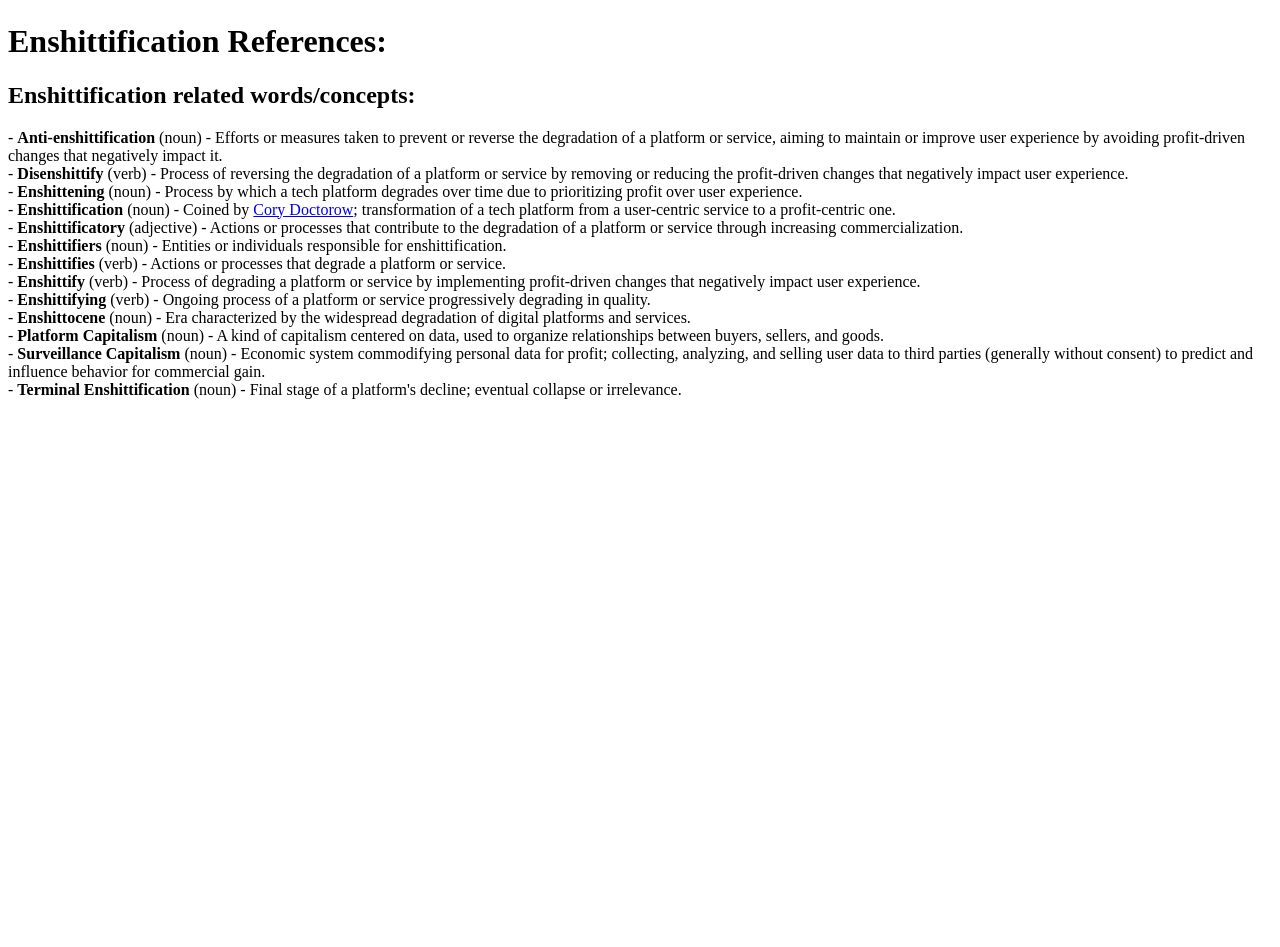
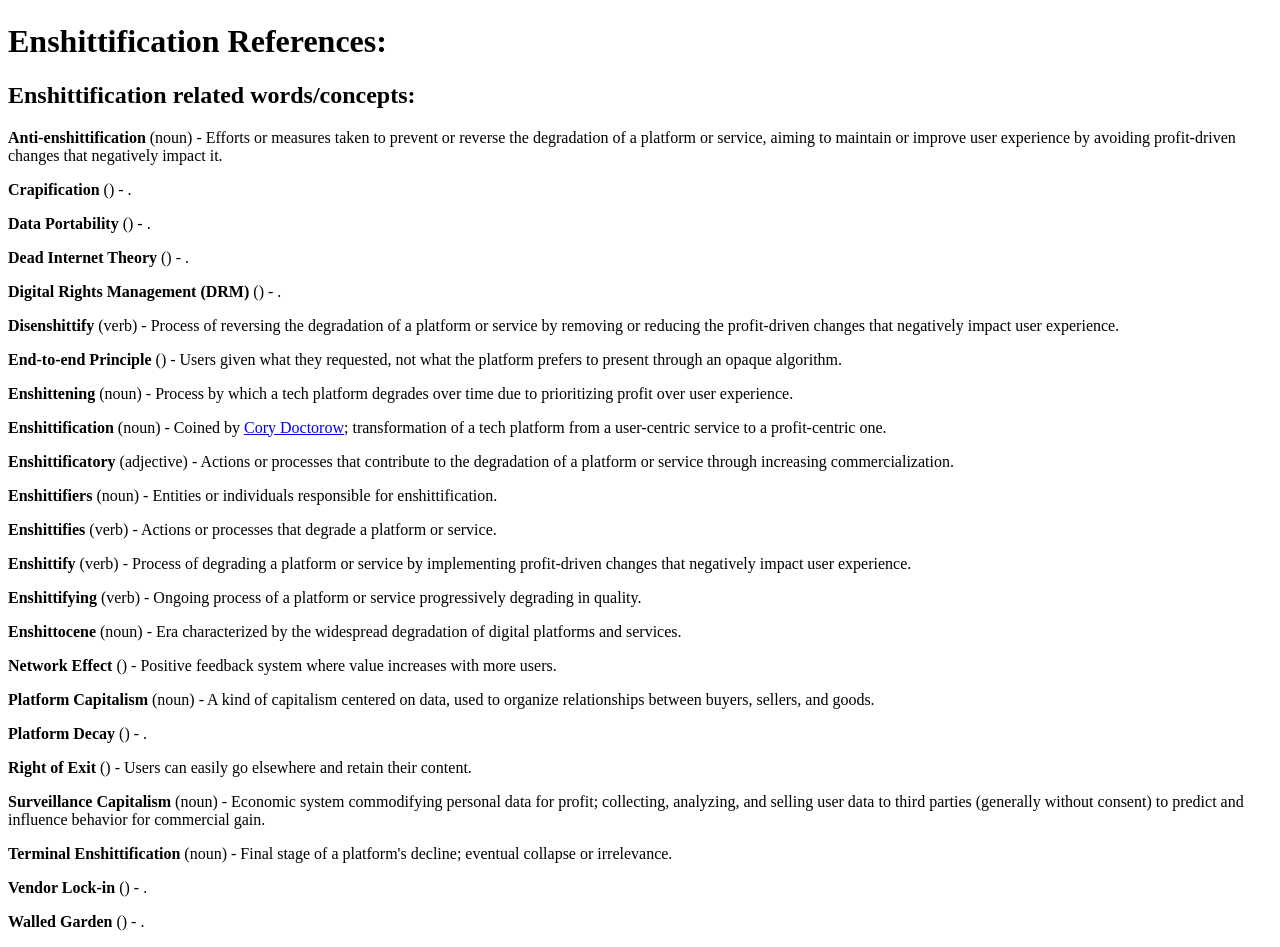
Before and after one commit to EnshittificationMetrics/EnshittificationMetrics, a Python web app: template www/app/templates/references.html in a window 1280 px wide. Shown: the part 368-1315 px from the top of the page. Before the commit the page ends 767 px from the top, so only its background shows below. Run offline with Jinja, Linux system fonts and the light colour scheme; the template is opened without the code that fills it, so the values that code supplies are empty.

Commit message:
"updates"

```diff
--- a/www/app/templates/references.html
+++ b/www/app/templates/references.html
@@ -28,19 +28,29 @@ Enshittification References:
 Enshittification related words/concepts:
 </h2>
 </h3>
- - <strong>Anti-enshittification</strong> (noun) - Efforts or measures taken to prevent or reverse the degradation of a platform or service, aiming to maintain or improve user experience by avoiding profit-driven changes that negatively impact it.<br>
- - <strong>Disenshittify</strong> (verb) - Process of reversing the degradation of a platform or service by removing or reducing the profit-driven changes that negatively impact user experience.<br>
- - <strong>Enshittening</strong> (noun) - Process by which a tech platform degrades over time due to prioritizing profit over user experience.<br>
- - <strong>Enshittification</strong> (noun) - Coined by <a href="https://craphound.com/" target="_blank">Cory Doctorow</a>; transformation of a tech platform from a user-centric service to a profit-centric one.<br>
- - <strong>Enshittificatory</strong> (adjective) - Actions or processes that contribute to the degradation of a platform or service through increasing commercialization.<br>
- - <strong>Enshittifiers</strong> (noun) - Entities or individuals responsible for enshittification.<br>
- - <strong>Enshittifies</strong> (verb) - Actions or processes that degrade a platform or service.<br>
- - <strong>Enshittify</strong> (verb) - Process of degrading a platform or service by implementing profit-driven changes that negatively impact user experience.<br>
- - <strong>Enshittifying</strong> (verb) - Ongoing process of a platform or service progressively degrading in quality.<br>
- - <strong>Enshittocene</strong> (noun) - Era characterized by the widespread degradation of digital platforms and services.<br>
- - <strong>Platform Capitalism</strong> (noun) -  A kind of capitalism centered on data, used to organize relationships between buyers, sellers, and goods.<br>
- - <strong>Surveillance Capitalism</strong> (noun) - Economic system commodifying personal data for profit; collecting, analyzing, and selling user data to third parties (generally without consent) to predict and influence behavior for commercial gain.<br>
- - <strong>Terminal Enshittification</strong> (noun) - Final stage of a platform's decline; eventual collapse or irrelevance.<br>
+<p><strong>Anti-enshittification</strong> (noun) - Efforts or measures taken to prevent or reverse the degradation of a platform or service, aiming to maintain or improve user experience by avoiding profit-driven changes that negatively impact it.</p>
+<p><strong>Crapification</strong> () - .</p>
+<p><strong>Data Portability</strong> () - .</p>
+<p><strong>Dead Internet Theory</strong> () - .</p>
+<p><strong>Digital Rights Management (DRM)</strong> () - .</p>
+<p><strong>Disenshittify</strong> (verb) - Process of reversing the degradation of a platform or service by removing or reducing the profit-driven changes that negatively impact user experience.</p>
+<p><strong>End-to-end Principle</strong> () - Users given what they requested, not what the platform prefers to present through an opaque algorithm.</p>
+<p><strong>Enshittening</strong> (noun) - Process by which a tech platform degrades over time due to prioritizing profit over user experience.</p>
+<p><strong>Enshittification</strong> (noun) - Coined by <a href="https://craphound.com/" target="_blank">Cory Doctorow</a>; transformation of a tech platform from a user-centric service to a profit-centric one.</p>
+<p><strong>Enshittificatory</strong> (adjective) - Actions or processes that contribute to the degradation of a platform or service through increasing commercialization.</p>
+<p><strong>Enshittifiers</strong> (noun) - Entities or individuals responsible for enshittification.</p>
+<p><strong>Enshittifies</strong> (verb) - Actions or processes that degrade a platform or service.</p>
+<p><strong>Enshittify</strong> (verb) - Process of degrading a platform or service by implementing profit-driven changes that negatively impact user experience.</p>
+<p><strong>Enshittifying</strong> (verb) - Ongoing process of a platform or service progressively degrading in quality.</p>
+<p><strong>Enshittocene</strong> (noun) - Era characterized by the widespread degradation of digital platforms and services.</p>
+<p><strong>Network Effect</strong> () - Positive feedback system where value increases with more users.</p>
+<p><strong>Platform Capitalism</strong> (noun) -  A kind of capitalism centered on data, used to organize relationships between buyers, sellers, and goods.</p>
+<p><strong>Platform Decay</strong> () - .</p>
+<p><strong>Right of Exit</strong> () - Users can easily go elsewhere and retain their content.</p>
+<p><strong>Surveillance Capitalism</strong> (noun) - Economic system commodifying personal data for profit; collecting, analyzing, and selling user data to third parties (generally without consent) to predict and influence behavior for commercial gain.</p>
+<p><strong>Terminal Enshittification</strong> (noun) - Final stage of a platform's decline; eventual collapse or irrelevance.</p>
+<p><strong>Vendor Lock-in</strong> () - .</p>
+<p><strong>Walled Garden</strong> () - .</p>
 </h3>
 
 {% endblock %}
```
Also changed, not shown: www/app/templates/about.html (+16 -11 lines).
